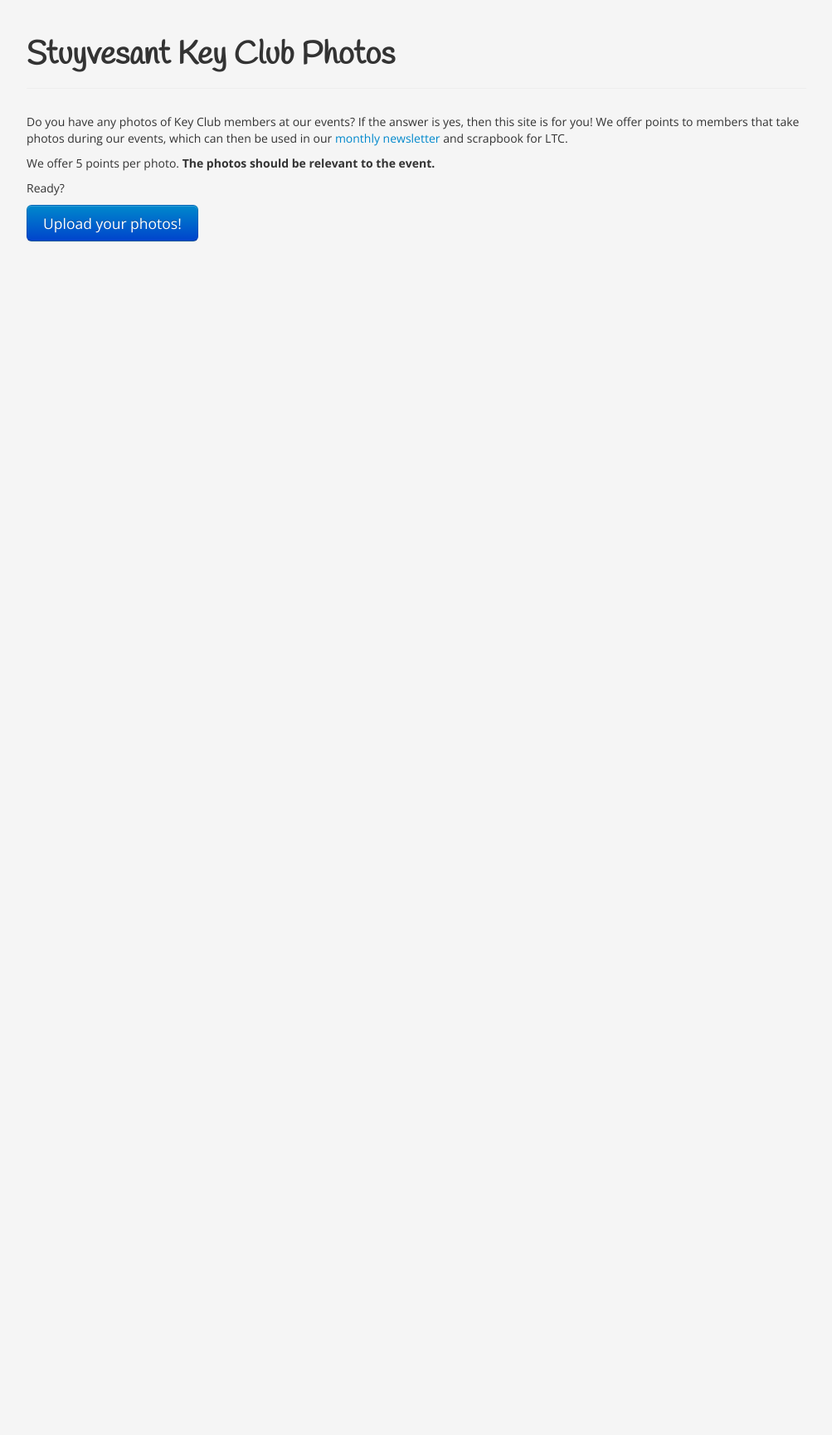
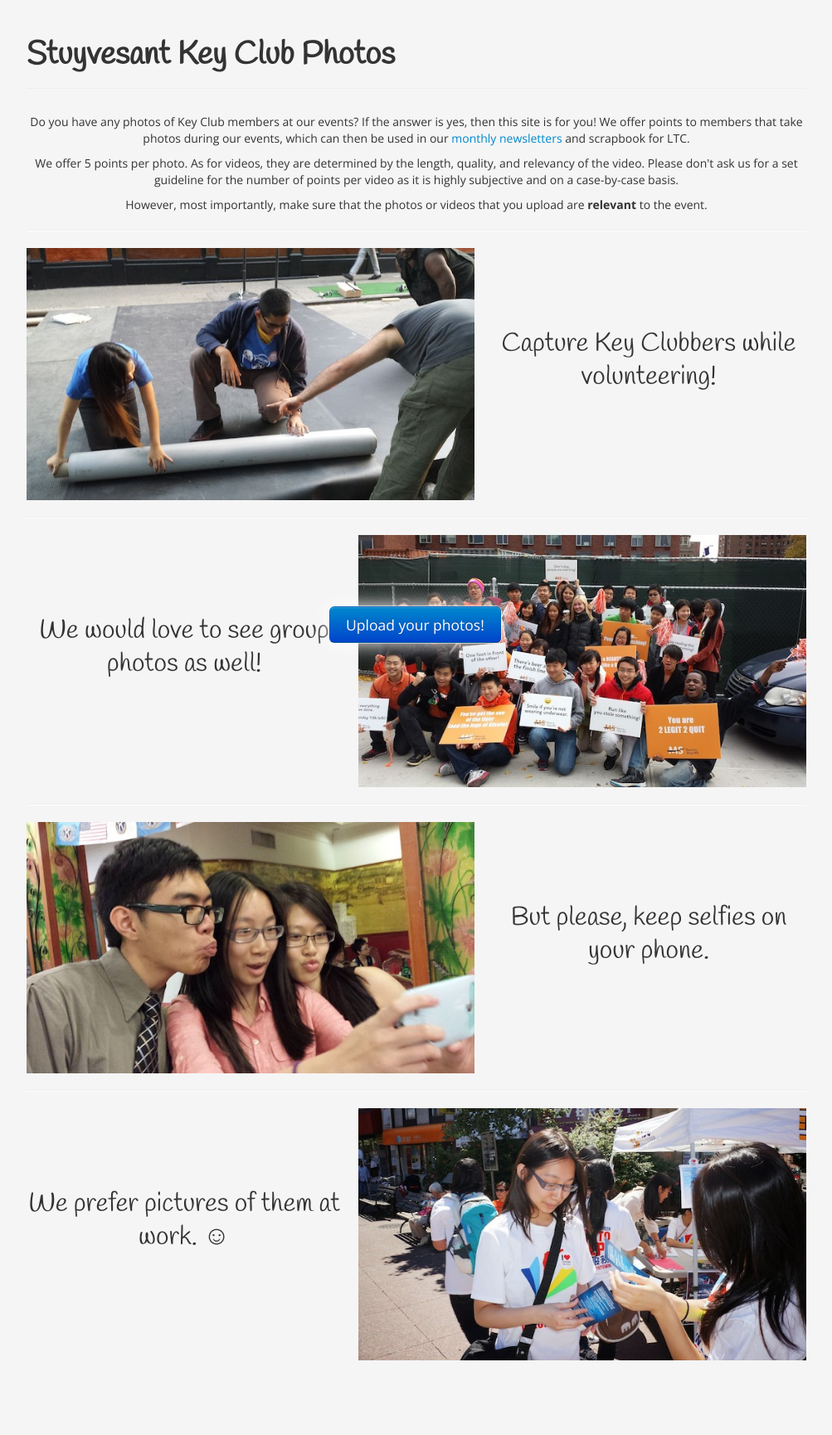
Before and after one commit to stuykc/photos-stuykc, a Python web app: template photos/templates/index.html in a window 1280 px wide. Shown: the whole page at 83% size, without its empty margins (138-1141 px from the left). Before the commit the page ends 291 px from the top, so only its background shows below. Run offline with Jinja, Linux system fonts and the light colour scheme; the template is opened without the code that fills it, so the values that code supplies are empty; some libraries are stand-ins or nearby versions.

Commit message:
Modify index page

```diff
--- a/app.yaml
+++ b/app.yaml
@@ -19,14 +19,14 @@ handlers:
 - url: /favicon\.ico
   static_files: photos/static/favicon.ico
   upload: photos/static/favicon\.ico
-  expiration: 30d
+  expiration: 60d
 - url: /(apple-touch-icon.*\.(png))
   static_files: photos/static/\1
   upload: photos/static/(apple-touch-icon.*\.png)
-  expiration: 30d
+  expiration: 60d
 - url: /img
   static_dir: photos/static/img
-  expiration: 14d
+  expiration: 30d
 - url: /css
   static_dir: photos/static/css
   expiration: 7d
--- a/photos/admin.py
+++ b/photos/admin.py
@@ -1,9 +1,8 @@
-from photos import JINJA_ENVIRONMENT
+from photos import JINJA_ENVIRONMENT, Photo
 import webapp2, urllib
 from google.appengine.api import users, images
 from google.appengine.ext import blobstore, db
 from google.appengine.ext.webapp import blobstore_handlers
-from upload import Photos
 
 class AdminPage(webapp2.RequestHandler):
 
@@ -25,7 +24,7 @@ class AdminPage(webapp2.RequestHandler):
             self.redirect(login_url)
 
 def fetchPhotos():
-    photo_query = Photos.all().order('name')
+    photo_query = Photo.all().order('event')
     image_fetch = []
     for photo in photo_query.run():
         if photo.blob_key.content_type.find('image') != -1:
--- /dev/null
+++ b/photos/picasa.py
@@ -0,0 +1,4 @@
+import gdata.photos.service
+import gdata.media
+import gdata.geo
+from settings import *
--- a/photos/templates/index.html
+++ b/photos/templates/index.html
@@ -1,10 +1,43 @@
 {% extends "layout.html" %}
+{% block css %}
+<style>
+.event-text {font-weight: 200; text-align: center; margin-top: 10%;}
+.event-text.pull-left {float: left !important;}
+#last {padding-bottom: 60px;}
+@media screen and (max-width: 767px) {.event-photo {float: none;} .event-text {margin: 0; font-size: 16px;} #last {padding-bottom: 40px;}}
+#upload-button {position: fixed; bottom: 3%; left: 50%; margin-left: -106px; outline:none; border-radius:7px; -webkit-border-radius:7px; -moz-border-radius:7px; border:1px solid rgba(255, 255, 255, 0.2); box-shadow: 0 0 25px rgba(255, 255, 255, 1); -webkit-box-shadow: 0 0 25px rgba(255, 255, 255, 1); -moz-box-shadow: 0 0 25px rgba(255, 255, 255, 1); border:1px solid rgba(255, 255, 255, 0.8);}
+</style>
+{% endblock %}
 {% block body %}
 <div class="page-header">
     <h1>Stuyvesant Key Club Photos</h1>
 </div>
-<p>Do you have any photos of Key Club members at our events? If the answer is yes, then this site is for you! We offer points to members that take photos during our events, which can then be used in our <a href="http://stuykc.org">monthly newsletter</a> and scrapbook for LTC.</p>
-<p>We offer 5 points per photo. <strong>The photos should be relevant to the event.</strong></p>
-<p>Ready?</p>
-<a class="btn btn-primary btn-large" href="/upload">Upload your photos!</a>
+<div class="text-center">
+    <p>Do you have any photos of Key Club members at our events? If the answer is yes, then this site is for you! We offer points to members that take photos during our events, which can then be used in our <a href="http://stuykc.org/news/">monthly newsletters</a> and scrapbook for LTC.</p>
+    <p>We offer 5 points per photo. As for videos, they are determined by the length, quality, and relevancy of the video. Please don't ask us for a set guideline for the number of points per video as it is highly subjective and on a case-by-case basis.</p>
+    <p>However, most importantly, make sure that the photos or videos that you upload are <strong>relevant</strong> to the event.</p>
+</div>
+<hr>
+<div class="row">
+    <img class="event-photo span7" src="/img/fab.jpg" alt="Fab Festival" />
+    <h2 class="event-text span5">Capture Key Clubbers while volunteering!</h2>
+</div>
+<hr>
+<div class="row">
+    <img class="event-photo span7 pull-right" src="/img/group.jpg" alt="ING NYC Marathon" />
+    <h2 class="event-text span5 pull-left">We would love to see group photos as well!</h2>
+</div>
+<hr>
+<div class="row">
+    <img class="event-photo span7" src="/img/selfie.jpg" alt="Chinatown Benefit Dinner" />
+    <h2 class="event-text span5">But please, keep selfies on your phone.</h2>
+</div>
+<hr>
+<div class="row" id="last">
+    <img class="event-photo span7 pull-right" src="/img/bid.jpg" alt="Kimlau Square Dau" />
+    <h2 class="event-text span5 pull-left">We prefer pictures of them at work. ☺</h2>
+</div>
+<div id="upload-button">
+    <a class="btn btn-primary btn-large" href="/upload">Upload your photos!</a>
+<div>
 {% endblock %}
--- a/photos/templates/layout.html
+++ b/photos/templates/layout.html
@@ -12,7 +12,7 @@
         <link rel="stylesheet" type="text/css" href="/css/bootstrap.min.css">
         <link rel="stylesheet" type="text/css" href="/css/bootstrap-responsive.min.css">
         {% block css %}{% endblock %}
-        <link href='http://fonts.googleapis.com/css?family=Open+Sans:400,700|Handlee' rel='stylesheet' type='text/css'>
+        <link href='http://fonts.googleapis.com/css?family=Open+Sans:200,400,700|Handlee' rel='stylesheet' type='text/css'>
     </head>
     <body>
         <div class="container">
--- a/photos/templates/upload.html
+++ b/photos/templates/upload.html
@@ -19,7 +19,7 @@ input[type="file"]:hover {background-color:#ffffff;}
             <p><label for="event">Event:</label><input type="text" class="input-block-level" id="event" name="event" placeholder="Name of the Event" /></p>
         </div>
         <div class="span7 offset1">
-            <h3>Photos <button type="button" class="btn btn-info btn-small pull-right" id="addfile">Add more photos</button></h3>
+            <h3>Photos <button type="button" class="btn btn-info btn-small pull-right" id="addfile"><i class="icon-plus icon-white"></i> Add more photos</button></h3>
             <input type="file" class="input-block-level" name="upload" />
             <input type="file" class="input-block-level" name="upload" />
             <input type="file" class="input-block-level" name="upload" />
@@ -29,7 +29,7 @@ input[type="file"]:hover {background-color:#ffffff;}
     </div>
     <div class="text-center">
         <hr>
-        <button type="submit" class="btn btn-inverse" style="vertical-align:bottom;"><i class="icon-upload icon-white"></i> Upload</button>
+        <button type="submit" class="btn btn-inverse" style="vertical-align:bottom;">Upload <i class="icon-upload icon-white"></i></button>
     </div>
 </form>
 {% endblock %}
```
Also changed, not shown: photos/__init__.py (+8 -0 lines), photos/upload.py (+2 -9 lines), README.md, photos/static/img/bid.jpg (added), photos/static/img/fab.jpg (added), photos/static/img/group.jpg (added), photos/static/img/selfie.jpg (added), 2 other files.
